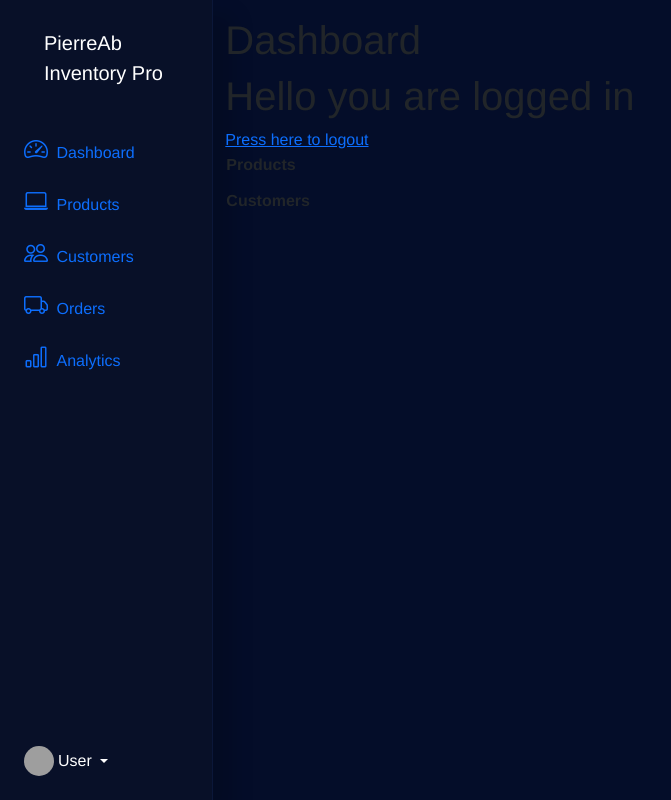
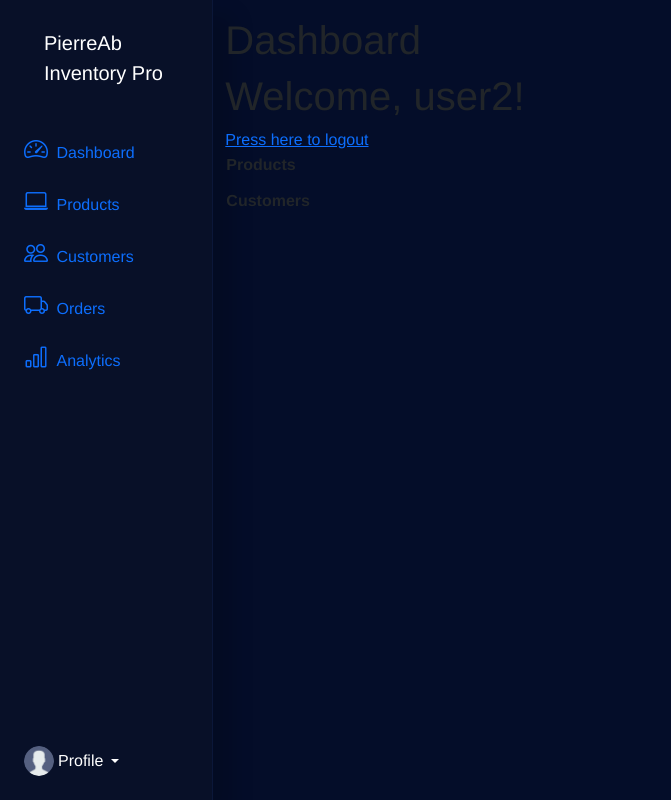
Before and after one commit to PierreDevC/projet_python_app_web_fonc, a Flask app: page /dashboard in a window 1280 px wide. Shown: the whole page, without its empty margins (0-671 px from the left). Run offline with Flask 3, Linux system fonts and the light colour scheme; a user stored in the database is signed in; data comes from the database, SQL or seed files in the repository; both versions use the stored data as it was after the commit; lists and menus that the app fills with data are empty; some libraries are stand-ins or nearby versions; grey boxes are pictures that could not be loaded.

Commit message:
ui changes

```diff
--- a/app.py
+++ b/app.py
@@ -84,7 +84,7 @@ def dashboard():
     customers = c.execute('SELECT * FROM customers LIMIT 5').fetchall()
     conn.close()
 
-    return render_template('dashboard.html', products=products, customers=customers)
+    return render_template('dashboard.html', products=products, customers=customers, user=current_user)
 
 @app.route('/logout', methods=['GET', 'POST'])
 @login_required
@@ -229,6 +229,7 @@ def delete_selected():
 
 
 @app.route('/product_list')
+@login_required
 def list():
         with sqlite3.connect('inventory.db') as conn:
                 conn.row_factory = sqlite3.Row
@@ -334,6 +335,7 @@ def delete_selected_customer() -> None:
 
 
 @app.route('/customer_list')
+@login_required
 def customers_list():
             with sqlite3.connect('inventory.db') as conn:
                  conn.row_factory = sqlite3.Row
--- a/models.py
+++ b/models.py
@@ -24,8 +24,6 @@ class Customers:
         self.first_name = first_name
         self.last_name = last_name
         self.email = email
-
-
 
 class Products:
     def __init__(self, name, type, category, brand, price, stock, description=None):
--- a/templates/base.html
+++ b/templates/base.html
@@ -149,17 +149,19 @@
                     <hr>
                     <div class="dropdown pb-4">
                         <a href="#" class="d-flex align-items-center text-white text-decoration-none dropdown-toggle" id="dropdownUser1" data-bs-toggle="dropdown" aria-expanded="false">
-                            <img src="https://github.com/mdo.png" alt="hugenerd" width="30" height="30" class="rounded-circle">
-                            <span class="d-none d-sm-inline mx-1">User</span>
+                            <img src="/static/user.png" alt="hugenerd" width="30" height="30" class="rounded-circle">
+                            <span class="d-none d-sm-inline mx-1">
+                                Profile</span>
                         </a>
                         <ul class="dropdown-menu dropdown-menu-dark text-small shadow" aria-labelledby="dropdownUser1">
-                            <li><a class="dropdown-item" href="#">New project...</a></li>
-                            <li><a class="dropdown-item" href="#">Settings</a></li>
-                            <li><a class="dropdown-item" href="#">Profile</a></li>
+                            <li><a class="dropdown-item" href="#">Settings (en développement)</a></li>
+                            <li><a class="dropdown-item" href="#">Profile (en développement)</a></li>
                             <li>
                                 <hr class="dropdown-divider">
                             </li>
-                            <li><a class="dropdown-item" href="#">Sign out</a></li>
+                            <li><a class="dropdown-item" href="{{url_for('logout')}}">Logout</a></li>
+
+
                         </ul>
                     </div>
                 </div>
@@ -170,8 +172,8 @@
             <!-- Contenu de la page -->
             {% endblock %}
         </div>
+     </div>
     </div>
-
     <script src="https://cdn.jsdelivr.net/npm/@popperjs/core@2.11.6/dist/umd/popper.min.js"></script>
     <script src="https://cdn.jsdelivr.net/npm/bootstrap@5.3.0-alpha1/dist/js/bootstrap.min.js"></script>
 </body>
--- a/templates/dashboard.html
+++ b/templates/dashboard.html
@@ -5,7 +5,7 @@
 {% block content %}
 <h1>Dashboard</h1>
 
-<h1>Hello you are logged in</h1>
+<h1>Welcome, {{ user.username }}!</h1>
 <a href="{{url_for('logout')}}">Press here to logout</a>
 
 <table>
```
Also changed, not shown: instance/database.db, static/user.png (added).
